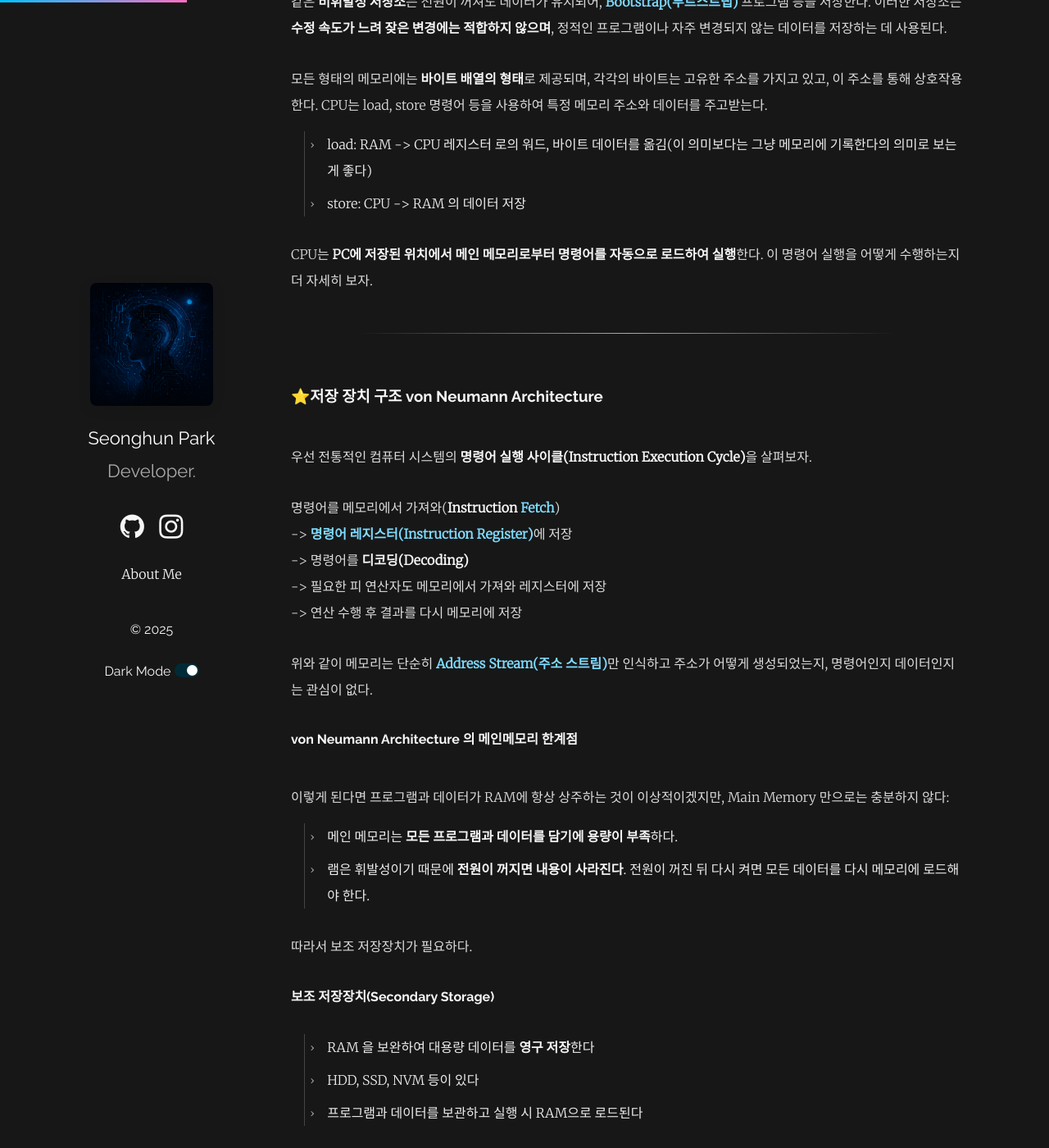
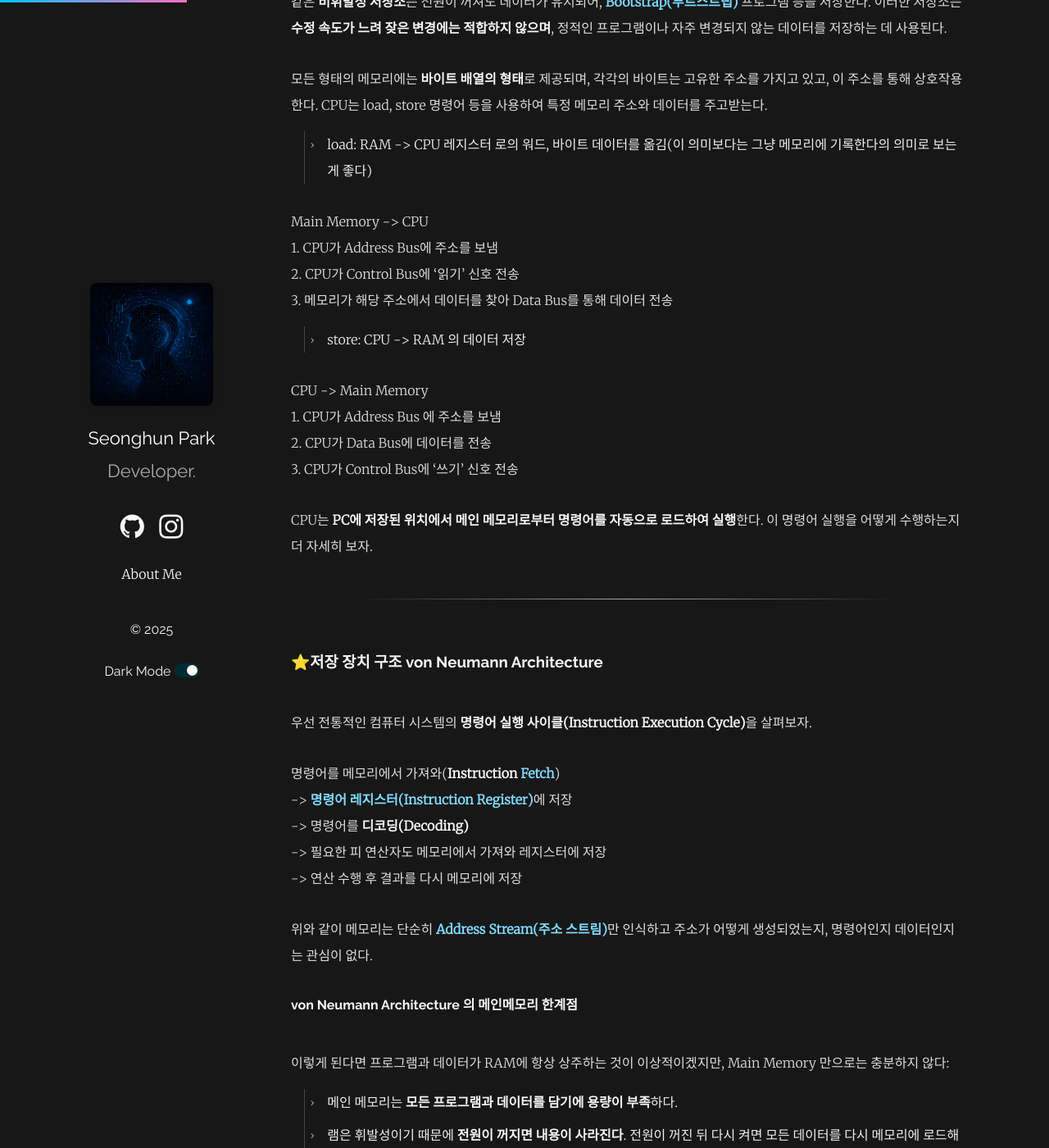
Before and after one commit to seonghun120614/seonghun120614, a Jekyll site: the page built from _posts/2025-06-11-1.2.2-storage-structure.md, in a window 1280 px wide and 1400 px high, scrolled down 1026 px. Shown: the whole window at 82% size. Built offline with Jekyll 4.4.1, drawn with Linux system fonts in a browser that asks for light colours; comment, search, counter and statistics services are not loaded; some of the changed text lies outside the part shown.

Commit message:
write io structure

```diff
--- a/_posts/2025-06-11-1.2.2-storage-structure.md
+++ b/_posts/2025-06-11-1.2.2-storage-structure.md
@@ -31,7 +31,18 @@ categories: ComputerScience OS
 모든 형태의 메모리에는 **바이트 배열의 형태**로 제공되며, 각각의 바이트는 고유한 주소를 가지고 있고, 이 주소를 통해 상호작용한다. CPU는 load, store 명령어 등을 사용하여 특정 메모리 주소와 데이터를 주고받는다.
 
 - load: RAM -> CPU 레지스터 로의 워드, 바이트 데이터를 옮김(이 의미보다는 그냥 메모리에 기록한다의 의미로 보는게 좋다)
+
+Main Memory -> CPU
+    1. CPU가 Address Bus에 주소를 보냄
+    2. CPU가 Control Bus에 '읽기' 신호 전송
+    3. 메모리가 해당 주소에서 데이터를 찾아 Data Bus를 통해 데이터 전송
+
 - store: CPU -> RAM 의 데이터 저장
+
+CPU -> Main Memory
+    1. CPU가 Address Bus 에 주소를 보냄
+    2. CPU가 Data Bus에 데이터를 전송
+    3. CPU가 Control Bus에 '쓰기' 신호 전송
 
 CPU는 **PC에 저장된 위치에서 메인 메모리로부터 명령어를 자동으로 로드하여 실행**한다. 이 명령어 실행을 어떻게 수행하는지 더 자세히 보자.
 
```
Also changed, not shown: other parts of _posts/2025-06-11-1.2.2-storage-structure.md (+4 -1 lines), _posts/2025-06-07-1.2.1-interrupts.md (+2 -0 lines), _posts/2025-06-11-1.2.3-io-structure.md (added, +60 -0 lines), assets/img/device-controllers.png (added), assets/img/how-a-modern-computer-system-works.png (added), assets/img/storage-device-hierarchy.png (added), 1 other file.
